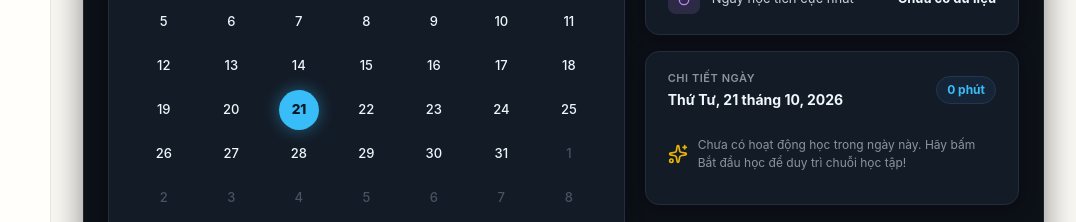
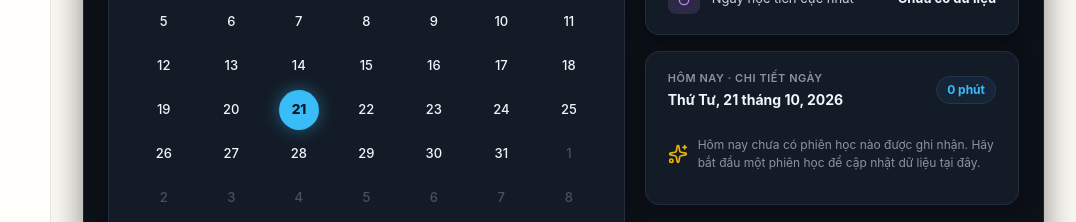
Before and after one commit to aukhaicuong123-bit/IELTS-Optimizer, a React (Vite) app: page / in a window 1280 px wide. Shown: the part 1675-1897 px from the top of the page, without its empty margins (204-1280 px from the left). Built offline with nearby package versions, Linux system fonts and the light colour scheme.

Commit message:
fix: clarify empty today activity state

```diff
--- a/src/components/ActivityHeatmapHub.tsx
+++ b/src/components/ActivityHeatmapHub.tsx
@@ -180,6 +180,7 @@ export function ActivityHeatmapHub({ s }: ActivityHeatmapHubProps) {
 
     return {
       dateKey: selectedDateKey,
+      isToday: selectedDateKey === todayIsoKey,
       minutes: realMin,
       sessionsCount: sessions.length,
       attemptsCount: attempts.length,
@@ -552,7 +553,9 @@ export function ActivityHeatmapHub({ s }: ActivityHeatmapHubProps) {
             <div className="img2-day-detail-card">
               <div className="img2-detail-header">
                 <div className="img2-detail-title-wrap">
-                  <span className="img2-detail-badge">Chi tiết ngày</span>
+                  <span className="img2-detail-badge">
+                    {selectedDayDetails.isToday ? 'Hôm nay · Chi tiết ngày' : 'Chi tiết ngày'}
+                  </span>
                   <h4 className="img2-detail-date">
                     {selectedDateObj.toLocaleDateString('vi-VN', {
                       weekday: 'long',
@@ -599,7 +602,9 @@ export function ActivityHeatmapHub({ s }: ActivityHeatmapHubProps) {
                     <p>
                       {selectedDayDetails.minutes > 0
                         ? `Đã ghi nhận ${selectedDayDetails.minutes} phút hoạt động học tập trong ngày.`
-                        : 'Chưa có hoạt động học trong ngày này. Hãy bấm Bắt đầu học để duy trì chuỗi học tập!'}
+                        : selectedDayDetails.isToday
+                          ? 'Hôm nay chưa có phiên học nào được ghi nhận. Hãy bắt đầu một phiên học để cập nhật dữ liệu tại đây.'
+                          : 'Chưa có hoạt động học trong ngày này. Hãy bấm Bắt đầu học để duy trì chuỗi học tập!'}
                     </p>
                   </div>
                 )}
```
